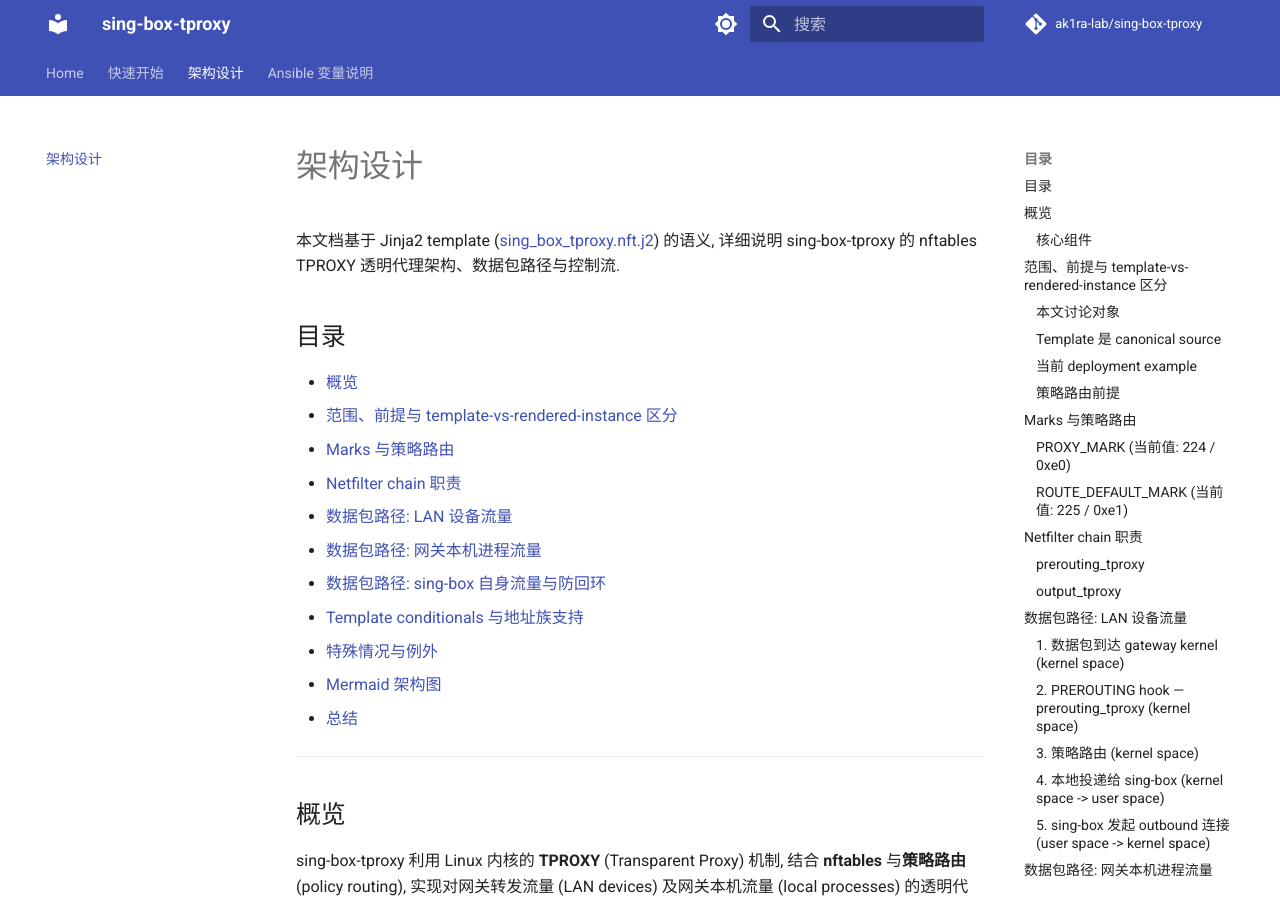
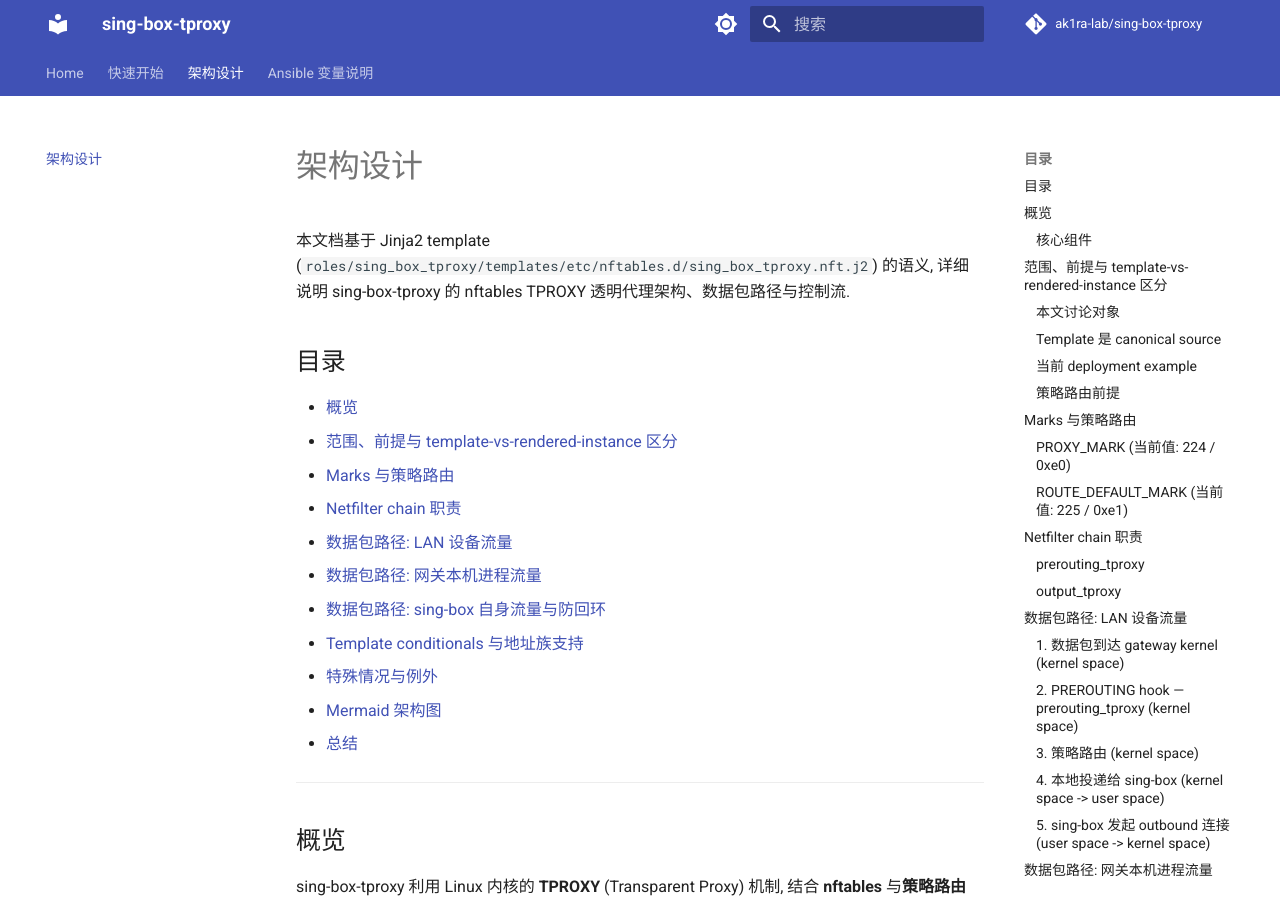
Before and after one commit to ak1ra-lab/sing-box-tproxy, an MkDocs documentation site: the page built from docs/architecture.md, in a window 1280 px wide and 900 px high. Built offline with MkDocs 1.6.1 and Material for MkDocs 9.7.7, drawn with Linux system fonts in a browser that asks for light colours; comment, search, counter and statistics services are not loaded.

```diff
--- a/docs/architecture.md
+++ b/docs/architecture.md
@@ -1,7 +1,7 @@
 # 架构设计
 
 本文档基于 Jinja2 template
-([sing_box_tproxy.nft.j2](../roles/sing_box_tproxy/templates/etc/nftables.d/sing_box_tproxy.nft.j2))
+(`roles/sing_box_tproxy/templates/etc/nftables.d/sing_box_tproxy.nft.j2`)
 的语义, 详细说明 sing-box-tproxy 的 nftables TPROXY 透明代理架构、数据包路径与控制流.
 
 ## 目录
```
